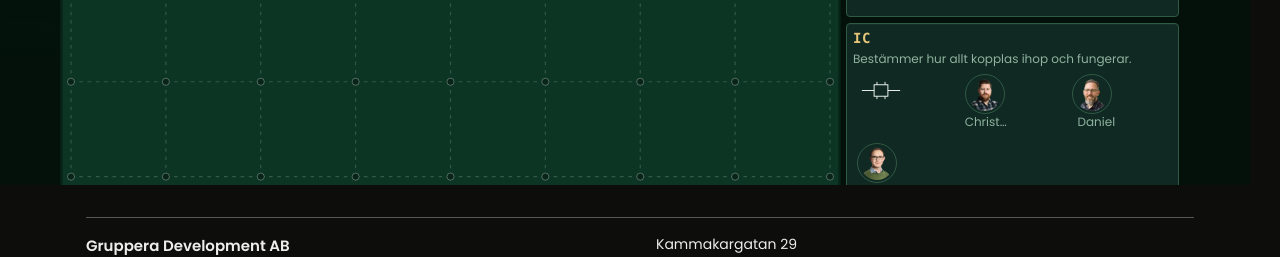
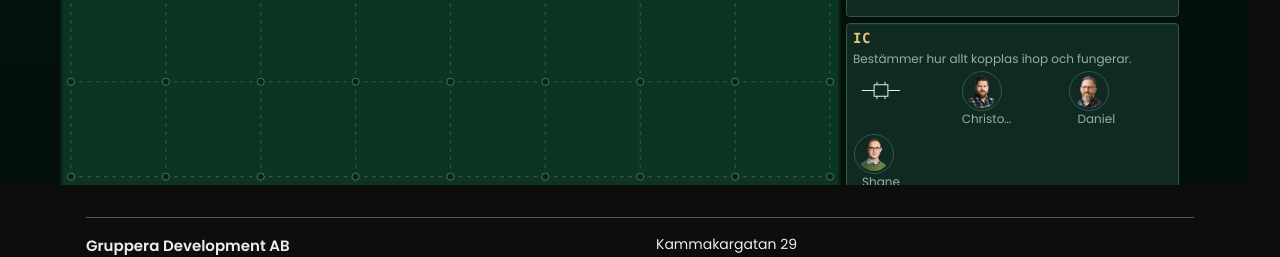
Before and after one commit to Gruppera/gruppera-web, a Next.js app: page /vilka-ar-vi/sara in a window 1280 px wide. Shown: the part 466-723 px from the top of the page. Built offline with nearby package versions, Linux system fonts and the light colour scheme; no server answers.

Commit message:
fix: reduce padding around each icon/avatar tile in the palette

```diff
--- a/app/vilka-ar-vi/sara/circuit/Palette.tsx
+++ b/app/vilka-ar-vi/sara/circuit/Palette.tsx
@@ -114,7 +114,7 @@ export const Palette = ({
                     display: "flex",
                     alignItems: "center",
                     justifyContent: "center",
-                    padding: 4,
+                    padding: 1,
                     borderRadius: 8,
                     outline: isArmed(buildPayload(kind)) ? `2px solid ${PCB.copperBright}` : undefined,
                     outlineOffset: 2,
@@ -179,7 +179,7 @@ export const Palette = ({
                       cursor: unlocked ? "pointer" : used ? "default" : "grab",
                       textAlign: "center",
                       width: 56,
-                      padding: 4,
+                      padding: 1,
                       borderRadius: 8,
                       outline: armed ? `2px solid ${PCB.copperBright}` : undefined,
                       outlineOffset: 2,
```
